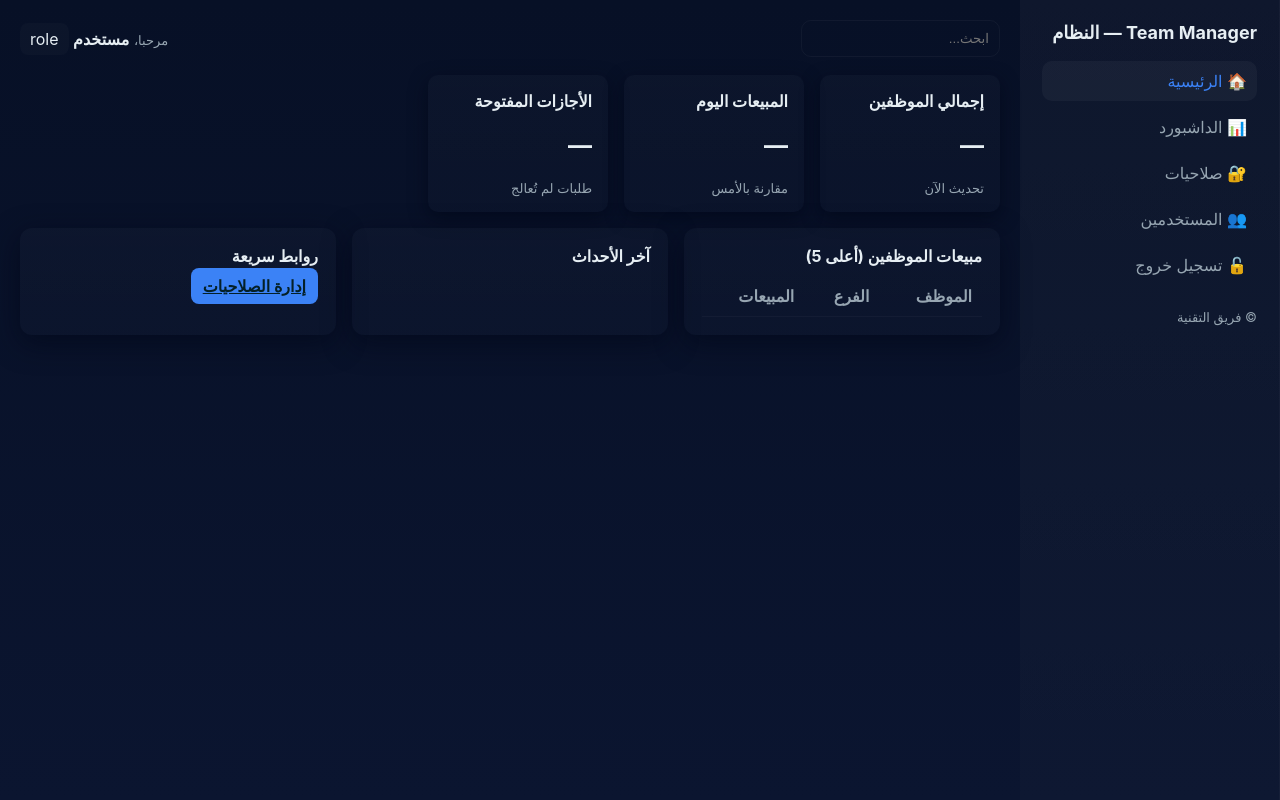
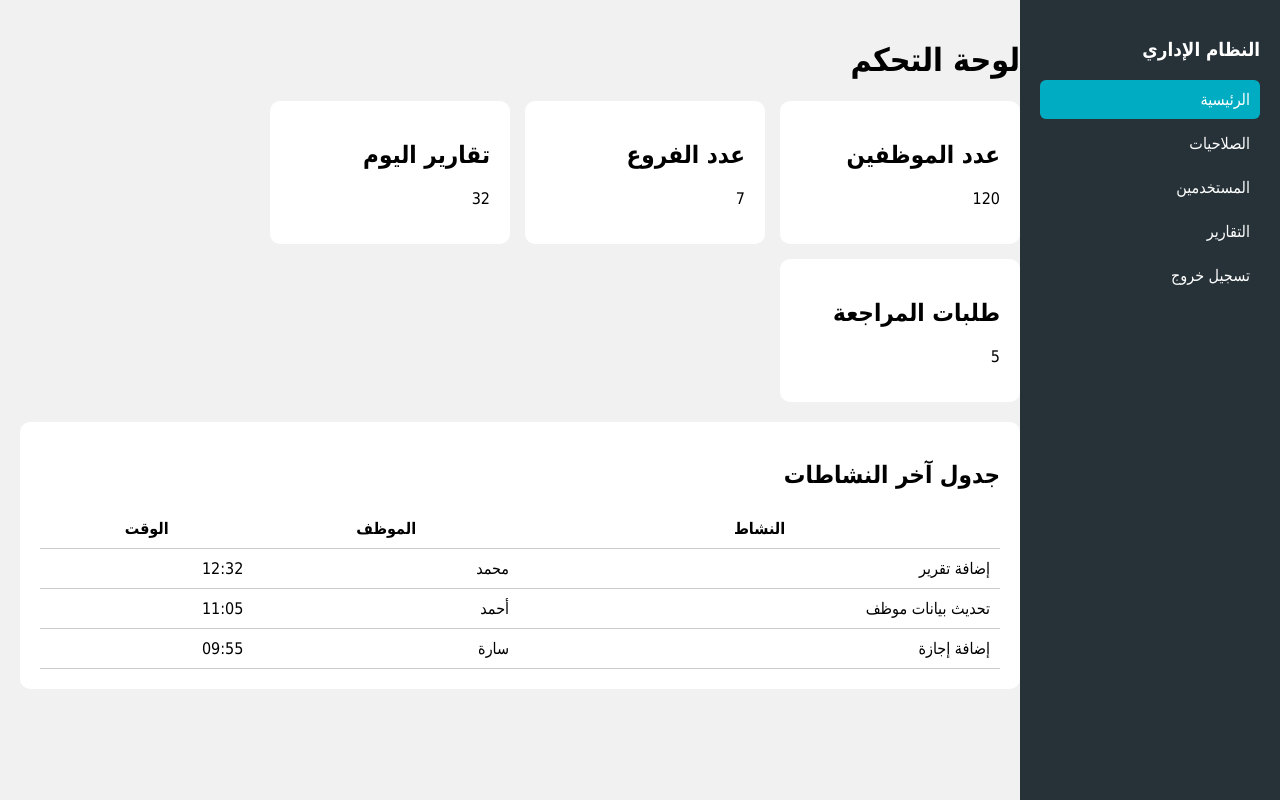
Before and after one commit to mikelsamyr79-create/Hr--direction-, a plain HTML site: page index.html in a window 1280 px wide. Drawn offline with Linux system fonts and the light colour scheme; files that its build step writes are made by us from their sources.

Commit message:
Add files via upload

```diff
--- /dev/null
+++ b/auth.js
@@ -0,0 +1,2 @@
+
+function login() { window.location='index.html'; }
--- a/index.html
+++ b/index.html
@@ -1,73 +1,41 @@
 
-<!doctype html>
+<!DOCTYPE html>
 <html lang="ar" dir="rtl">
 <head>
-<meta charset="utf-8">
-<meta name="viewport" content="width=device-width,initial-scale=1">
-<title>لوحة التحكم — Management</title>
+<meta charset="UTF-8">
+<title>لوحة التحكم</title>
 <link rel="stylesheet" href="assets/css/style.css">
+<script defer src="assets/js/auth.js"></script>
 </head>
 <body>
-<div class="app">
-  <aside class="sidebar">
-    <div class="brand">Team Manager — النظام</div>
-    <div class="menu">
-      <a href="index.html" class="active">🏠 الرئيسية</a>
-      <a href="dashboard.html">📊 الداشبورد</a>
-      <a href="roles.html">🔐 صلاحيات</a>
-      <a href="users.html">👥 المستخدمين</a>
-      <a href="login.html">🔓 تسجيل خروج</a>
-    </div>
-    <div class="footer">© فريق التقنية</div>
-  </aside>
-  <main class="main">
-    <div class="topbar">
-      <div>
-        <input placeholder="ابحث..." class="search">
-      </div>
-      <div>
-        <span class="small">مرحبا،</span> <strong id="userName">مستخدم</strong> <span class="role-badge" id="userRole">role</span>
-      </div>
-    </div>
+<div class="sidebar">
+  <h3>النظام الإداري</h3>
+  <a href="index.html" class="active">الرئيسية</a>
+  <a href="roles.html">الصلاحيات</a>
+  <a href="users.html">المستخدمين</a>
+  <a href="dashboard.html">التقارير</a>
+  <a href="login.html" class="logout">تسجيل خروج</a>
+</div>
 
-    <section class="kpi">
-      <div class="card panel">
-        <div class="card-title">إجمالي الموظفين</div>
-        <h2 id="kpi1">—</h2>
-        <div class="small">تحديث الآن</div>
-      </div>
-      <div class="card panel">
-        <div class="card-title">المبيعات اليوم</div>
-        <h2 id="kpi2">—</h2>
-        <div class="small">مقارنة بالأمس</div>
-      </div>
-      <div class="card panel">
-        <div class="card-title">الأجازات المفتوحة</div>
-        <h2 id="kpi3">—</h2>
-        <div class="small">طلبات لم تُعالج</div>
-      </div>
-    </section>
+<div class="content">
+  <h1>لوحة التحكم</h1>
 
-    <section class="grid">
-      <div class="panel">
-        <div class="card-title">مبيعات الموظفين (أعلى 5)</div>
-        <table class="table" id="topSales">
-          <thead><tr><th>الموظف</th><th>الفرع</th><th>المبيعات</th></tr></thead>
-          <tbody></tbody>
-        </table>
-      </div>
-      <div class="panel">
-        <div class="card-title">آخر الأحداث</div>
-        <ul id="events"></ul>
-      </div>
-      <div class="panel">
-        <div class="card-title">روابط سريعة</div>
-        <div><a class="btn" href="roles.html">إدارة الصلاحيات</a></div>
-      </div>
-    </section>
+  <div class="cards">
+    <div class="card"><h2>عدد الموظفين</h2><p>120</p></div>
+    <div class="card"><h2>عدد الفروع</h2><p>7</p></div>
+    <div class="card"><h2>تقارير اليوم</h2><p>32</p></div>
+    <div class="card"><h2>طلبات المراجعة</h2><p>5</p></div>
+  </div>
 
-  </main>
+  <div class="panel">
+    <h2>جدول آخر النشاطات</h2>
+    <table>
+      <tr><th>النشاط</th><th>الموظف</th><th>الوقت</th></tr>
+      <tr><td>إضافة تقرير</td><td>محمد</td><td>12:32</td></tr>
+      <tr><td>تحديث بيانات موظف</td><td>أحمد</td><td>11:05</td></tr>
+      <tr><td>إضافة إجازة</td><td>سارة</td><td>09:55</td></tr>
+    </table>
+  </div>
 </div>
-<script src="assets/js/app.js"></script>
 </body>
 </html>
--- a/style.css
+++ b/style.css
@@ -1,51 +1,19 @@
 
-:root{
-  --bg:#0f1724;
-  --card:#0b1220;
-  --muted:#97a6b2;
-  --accent:#3b82f6;
-  --glass: rgba(255,255,255,0.04);
-  --success:#10b981;
+body {margin:0; font-family:Tahoma; background:#f1f1f1;}
+.sidebar {
+  width:220px; height:100vh; background:#263238; color:white; position:fixed; padding:20px;
 }
-*{box-sizing:border-box}
-html,body{height:100%;margin:0;font-family:Inter, system-ui, -apple-system, 'Segoe UI', Roboto, 'Helvetica Neue', Arial; background:linear-gradient(180deg,#071026 0%, #0b1530 100%); color:#e6eef3}
-.app {
-  display:flex;
-  min-height:100vh;
+.sidebar h3 {margin-bottom:20px;}
+.sidebar a {
+  display:block; padding:10px; margin-bottom:5px; color:white; text-decoration:none;
 }
-.sidebar{
-  width:260px;
-  background:linear-gradient(180deg, rgba(255,255,255,0.03), rgba(255,255,255,0.01));
-  padding:22px;
-  border-right:1px solid rgba(255,255,255,0.03);
-}
-.brand{font-weight:700; font-size:18px; margin-bottom:18px}
-.menu a{display:flex;gap:12px;align-items:center;padding:10px;border-radius:10px;color:var(--muted);text-decoration:none;margin-bottom:6px}
-.menu a.active, .menu a:hover{background:var(--glass); color:var(--accent)}
-.main{flex:1;padding:20px}
-.topbar{display:flex;justify-content:space-between;align-items:center;margin-bottom:18px}
-.kpi{display:flex;gap:16px;flex-wrap:wrap}
-.kpi .card{background:linear-gradient(180deg, rgba(255,255,255,0.02), rgba(255,255,255,0.01)); padding:16px;border-radius:10px; min-width:180px; box-shadow:0 6px 18px rgba(2,6,23,0.6)}
-.grid{display:grid;grid-template-columns:repeat(3,1fr);gap:16px;margin-top:16px}
-.panel{background:linear-gradient(180deg, rgba(255,255,255,0.02), rgba(255,255,255,0.01)); padding:18px;border-radius:12px; box-shadow:0 8px 28px rgba(2,6,23,0.6)}
-.table{width:100%;border-collapse:collapse}
-.table th, .table td{padding:10px;text-align:right;border-bottom:1px solid rgba(255,255,255,0.03); color:var(--muted)}
-.btn{background:var(--accent);color:#042027;padding:8px 12px;border-radius:8px;border:none;font-weight:700}
-.search{padding:10px;border-radius:10px;border:1px solid rgba(255,255,255,0.04);background:transparent;color:var(--muted)}
-.footer{margin-top:24px;color:var(--muted);font-size:13px}
-@media(max-width:900px){
-  .sidebar{display:none}
-  .grid{grid-template-columns:1fr}
-}
-.login-center{display:flex;min-height:100vh;align-items:center;justify-content:center}
-.login-card{width:420px;background:linear-gradient(180deg, rgba(255,255,255,0.02), rgba(255,255,255,0.01));padding:28px;border-radius:14px;box-shadow:0 10px 40px rgba(2,6,23,0.6)}
-.input{width:100%;padding:12px;margin:10px 0;border-radius:10px;border:1px solid rgba(255,255,255,0.04);background:transparent;color:var(--muted)}
-.small{font-size:13px;color:var(--muted)}
-.role-badge{padding:6px 10px;border-radius:8px;background:rgba(255,255,255,0.02)}
-.card-title{font-weight:700;margin-bottom:10px}
-.switch{position:relative;display:inline-block;width:44px;height:24px}
-.switch input{display:none}
-.slider{position:absolute;cursor:pointer;top:0;left:0;right:0;bottom:0;background:#ccc;transition:.3s;border-radius:24px}
-.slider:before{position:absolute;content:"";height:18px;width:18px;left:3px;top:3px;background:white;border-radius:50%;transition:.3s}
-.switch input:checked + .slider{background:var(--accent)}
-.switch input:checked + .slider:before{transform:translateX(20px)}
+.sidebar a.active {background:#00acc1; border-radius:6px;}
+.content {margin-right:240px; padding:20px;}
+.cards {display:flex; gap:15px; flex-wrap:wrap;}
+.card {background:white; padding:20px; border-radius:10px; width:200px;}
+.panel {background:white; padding:20px; margin-top:20px; border-radius:10px;}
+table {width:100%; border-collapse:collapse;}
+th,td {border-bottom:1px solid #ccc; padding:10px;}
+.login-bg {display:flex; justify-content:center; align-items:center; height:100vh; background:#263238;}
+.login-box {background:white; padding:30px; border-radius:10px; width:300px;}
+input,button {width:100%; padding:10px; margin:10px 0;}
```
Also changed, not shown: dashboard.html (+33 -39 lines), login.html (+19 -13 lines), roles.html (+23 -43 lines), users.html (+31 -22 lines).
